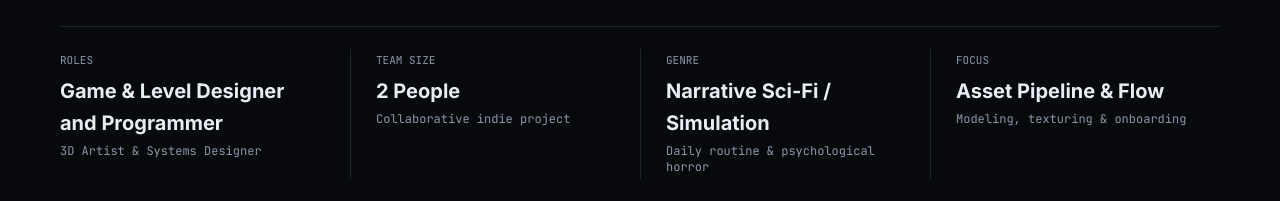
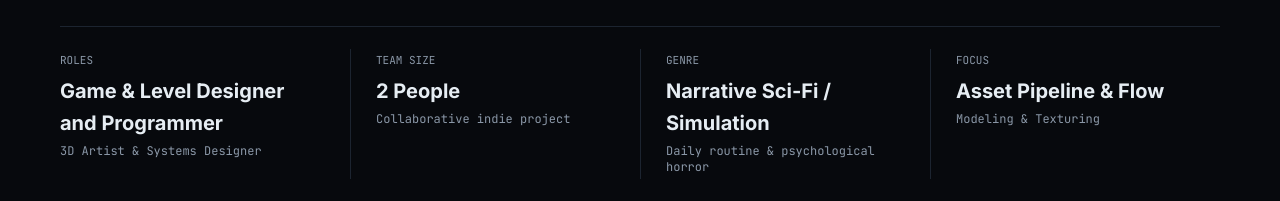
Before and after one commit to FrancescoBaiano/francescobaiano.github.io, a plain HTML site: page projects/labtest.html in a window 1280 px wide. Shown: the part 1274-1475 px from the top of the page. Drawn offline with Linux system fonts and the light colour scheme.

Commit message:
small fix

```diff
--- a/projects/labtest.html
+++ b/projects/labtest.html
@@ -70,7 +70,7 @@
         <div><span class="stat-label">ROLES</span><strong>Game &amp; Level Designer and Programmer</strong><small>3D Artist &amp; Systems Designer</small></div>
         <div><span class="stat-label">TEAM SIZE</span><strong>2 People</strong><small>Collaborative indie project</small></div>
         <div><span class="stat-label">GENRE</span><strong>Narrative Sci-Fi / Simulation</strong><small>Daily routine &amp; psychological horror</small></div>
-        <div><span class="stat-label">FOCUS</span><strong>Asset Pipeline &amp; Flow</strong><small>Modeling, texturing &amp; onboarding</small></div>
+        <div><span class="stat-label">FOCUS</span><strong>Asset Pipeline &amp; Flow</strong><small>Modeling &amp; Texturing</small></div>
       </div>
     </section>
 
```
